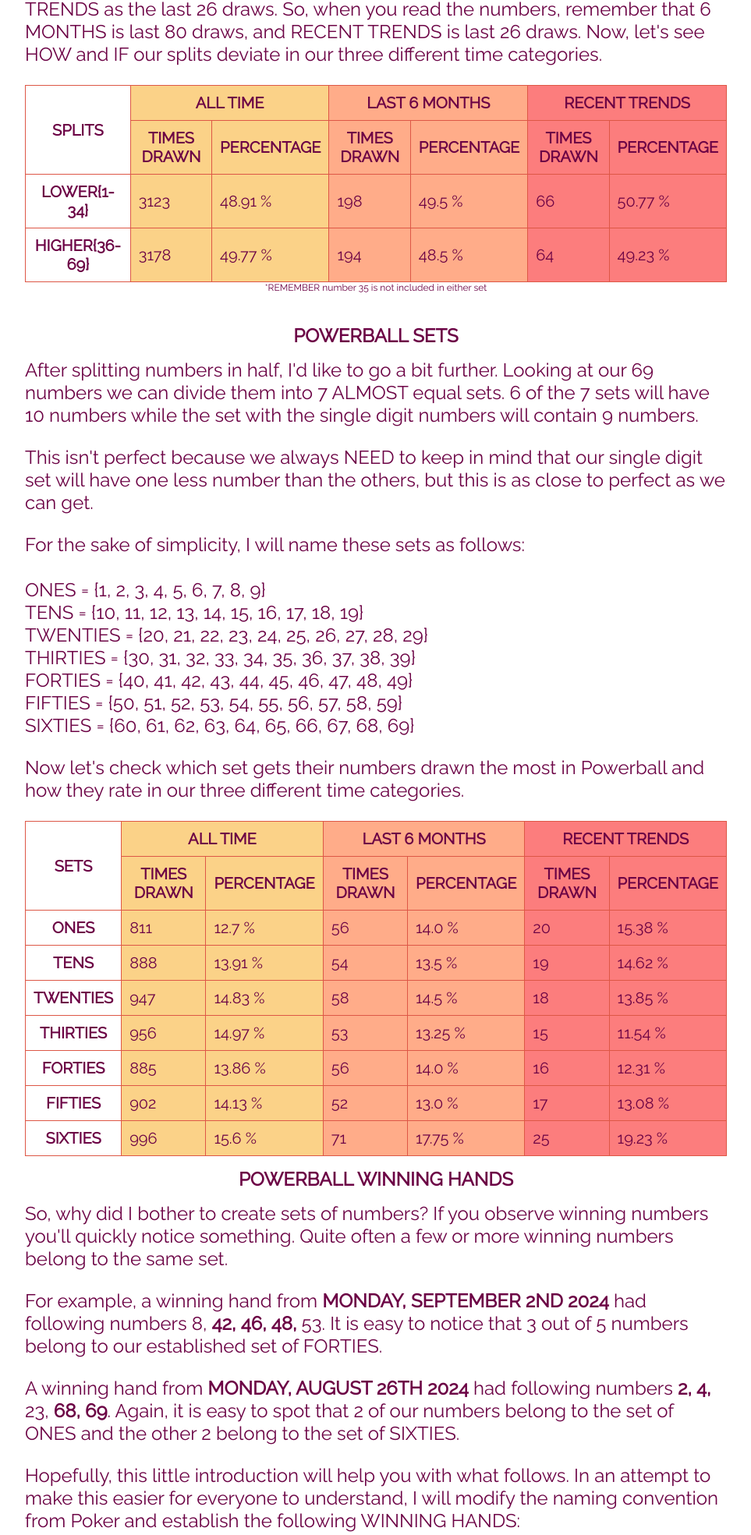
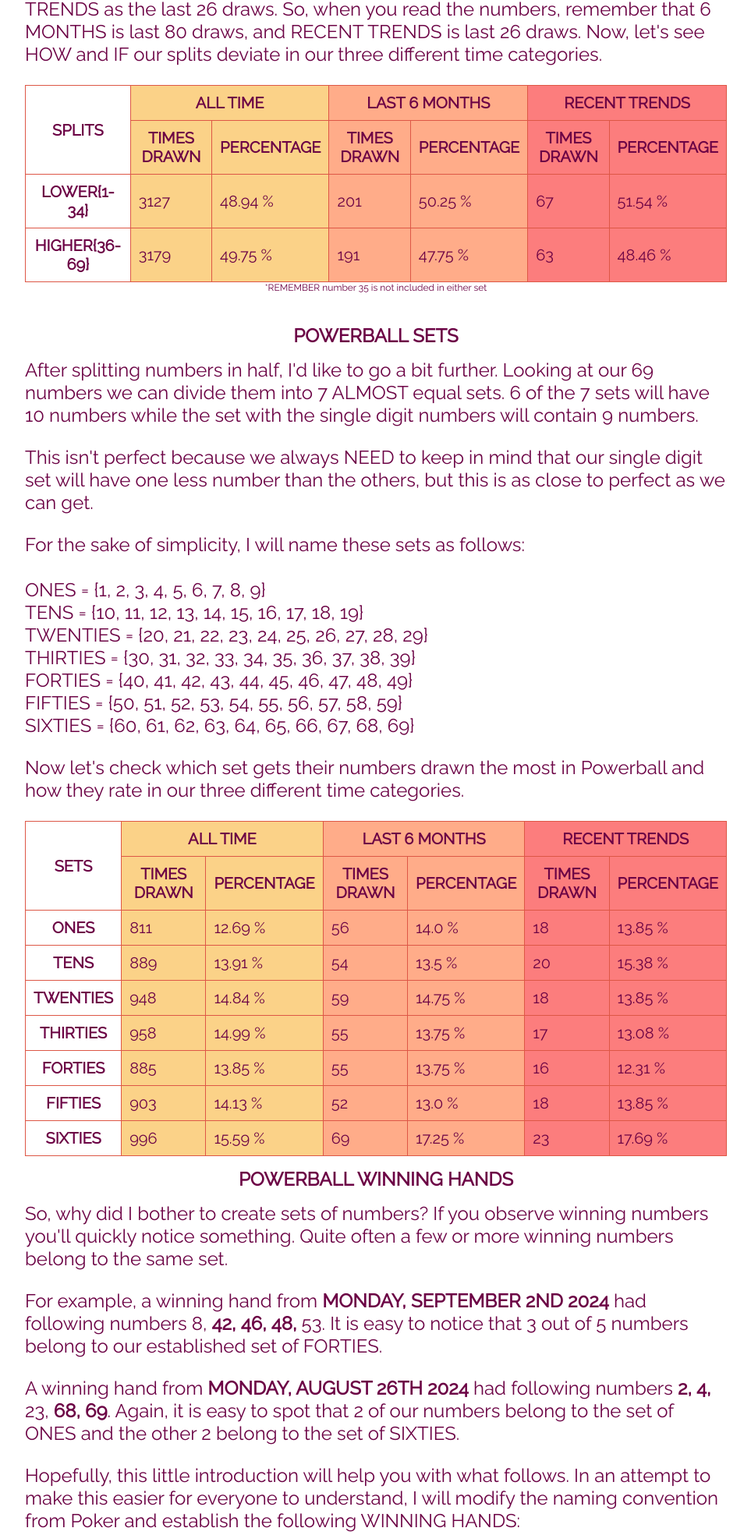
Before and after one commit to sasadjukic/powerball, a Flask app: page /winning_hands_white in a window 1280 px wide. Shown: the part 823-2792 px from the top of the page at 78% size, without its empty margins (158-1121 px from the left). Run offline with Flask 3, Linux system fonts and the light colour scheme.

Commit message:
nov 30 update

```diff
--- a/application/data/matrix_data.py
+++ b/application/data/matrix_data.py
@@ -2,26 +2,26 @@
 m_data = {
     1: [
         [
+            ['11/29/2025','19, 22, 30, 32, 59'],
             ['10/29/2025','4, 24, 49, 60, 65'],
             ['09/15/2025','14, 15, 32, 42, 49'],
             ['08/18/2025','15, 46, 61, 63, 64'],
-            ['04/19/2025','7, 25, 37, 39, 63'],
-            ['04/14/2025','3, 20, 30, 52, 62']
+            ['04/19/2025','7, 25, 37, 39, 63']
          ],
         [
             253, 170, 86, 64, 47, 21
          ],
         [
             3, 2, 5, 3, 5, 2, 3, 3, 6, 2,
-            2, 7, 3, 5, 4, 5, 7, 1, 4, 7,
-            6, 1, 5, 3, 3, 4, 2, 4, 5, 5,
-            5, 5, 3, 0, 2, 3, 2, 8, 4, 5,
+            2, 7, 3, 5, 4, 5, 7, 1, 5, 7,
+            6, 2, 5, 3, 3, 4, 2, 4, 5, 6,
+            5, 6, 3, 0, 2, 3, 2, 8, 4, 5,
             2, 3, 1, 4, 3, 4, 2, 2, 4, 1,
-            5, 10, 2, 3, 3, 4, 1, 4, 1, 3,
+            5, 10, 2, 3, 3, 4, 1, 4, 2, 3,
             6, 2, 8, 6, 4, 2, 1, 3, 2
          ],
         [
-            9, 28, 9, 4, 0, 0, 0
+            9, 29, 9, 4, 0, 0, 0
         ]
     ],
     2: [
--- a/application/data/powerball.csv
+++ b/application/data/powerball.csv
@@ -1276,3 +1276,4 @@ Draw Date,Winning Numbers,Red Ball,Multiplier
 11/22/2025,28 32 36 51 69,2,2
 11/24/2025,8 16 26 30 58,14,2
 11/26/2025,7 8 15 19 28,3,3
+11/29/2025,19 22 30 32 59,1,2
--- a/application/main/routes.py
+++ b/application/main/routes.py
@@ -132,20 +132,20 @@ def search():
 @powerball.route('/winning_hands_white', methods=['POST', 'GET'])
 def winning_hands_white():
     splits = {
-              'all-time': [3123, 3178, 6385],
-              'six-months': [198, 194, 400],
-              'recent-trends': [66, 64, 130]
+              'all-time': [3127, 3179, 6390],
+              'six-months': [201, 191, 400],
+              'recent-trends': [67, 63, 130]
             }
 
     sets = {
-            'all-time' : [811, 888, 947, 956, 885, 902, 996, 6385],
-            'six-months' : [56, 54, 58, 53, 56, 52, 71, 400],
-            'recent-trends' : [20, 19, 18, 15, 16, 17, 25, 130]
+            'all-time' : [811, 889, 948, 958, 885, 903, 996, 6390],
+            'six-months' : [56, 54, 59, 55, 55, 52, 69, 400],
+            'recent-trends' : [18, 20, 18, 17, 16, 18, 23, 130]
     }
 
     winning_hands = {
-                     'singles': [211, 18, 6], 'pairs': [658, 37, 13],
-                     'two_pairs': [240, 15, 4], 'three_of_set': [138, 8, 1],
+                     'singles': [211, 18, 6], 'pairs': [659, 37, 14],
+                     'two_pairs': [240, 15, 3], 'three_of_set': [138, 8, 1],
                      'full_house': [20, 2, 2], 'poker': [10, 0, 0], 'flush': [0, 0, 0]
                      }
     total_winning_hands = sum(values[0] for values in winning_hands.values())
@@ -153,8 +153,8 @@ def winning_hands_white():
     total_winning_hands_recent = sum(values[2] for values in winning_hands.values())
 
     pair_count = {
-                  1: [77, 2, 1], 10: [84, 3, 2], 20: [115, 6, 1], 30: [103, 2, 1],
-                  40: [81, 10, 4], 50: [92, 6, 2], 60: [105, 7, 2]
+                  1: [77, 2, 1], 10: [84, 3, 2], 20: [115, 6, 1], 30: [104, 3, 2],
+                  40: [81, 10, 4], 50: [92, 6, 2], 60: [105, 6, 2]
                 }
     total_pairs = sum(values[0] for values in pair_count.values())
     total_pairs_6 = sum(values[1] for values in pair_count.values())
@@ -176,15 +176,15 @@ def winning_hands_white():
 @powerball.route('/winning_hands_red', methods=['POST', 'GET'])
 def winning_hands_red():
     splits = {
-              'all-time': [630, 647, 1277],
-              'six-months': [33, 47, 80],
-              'recent-trends': [10, 16, 26]
+              'all-time': [631, 647, 1278],
+              'six-months': [34, 46, 80],
+              'recent-trends': [11, 15, 26]
             }
 
     sets = {
-            'all-time' : [451, 463, 363, 1277],
-            'six-months' : [24, 27, 29, 80],
-            'recent-trends' : [5, 14, 7, 26]
+            'all-time' : [452, 463, 363, 1278],
+            'six-months' : [25, 27, 28, 80],
+            'recent-trends' : [6, 13, 7, 26]
            }
 
     return render_template('winning_hands_red.html',
@@ -196,33 +196,33 @@ def winning_hands_red():
 def trends():
     white_numbers_6 = [
                        4, 5, 9, 6, 3, 5, 9, 10, 5, 4,
-                       5, 5, 6, 4, 7, 8, 5, 5, 5, 1,
-                       3, 4, 9, 4, 5, 3, 7, 13, 9, 3,
-                       6, 9, 7, 5, 8, 4, 6, 2, 3, 7,
-                       2, 5, 10, 8, 5, 3, 5, 5, 6, 7,
-                       7, 8, 9, 5, 2, 1, 4, 5, 4, 5,
-                       10, 10, 3, 9, 7, 7, 8, 5, 7
+                       5, 5, 5, 4, 7, 8, 5, 5, 6, 1,
+                       3, 5, 9, 4, 5, 3, 7, 13, 9, 4,
+                       6, 10, 7, 5, 8, 4, 6, 2, 3, 7,
+                       2, 5, 10, 8, 5, 3, 4, 5, 6, 7,
+                       7, 7, 9, 5, 2, 1, 4, 5, 5, 5,
+                       10, 10, 3, 8, 7, 7, 7, 5, 7
                     ]
 
     white_numbers_trends = [
-                        1, 2, 5, 1, 0, 2, 4, 4, 1, 3,
-                        1, 2, 3, 1, 1, 2, 3, 2, 1, 1,
-                        0, 2, 0, 1, 0, 2, 3, 6, 3, 1,
-                        1, 5, 1, 1, 0, 1, 1, 1, 3, 2,
+                        0, 2, 4, 1, 0, 2, 4, 4, 1, 3,
+                        1, 2, 3, 1, 1, 2, 3, 2, 2, 1,
+                        0, 3, 0, 1, 0, 2, 2, 6, 3, 2,
+                        1, 6, 1, 1, 0, 1, 1, 1, 3, 2,
                         0, 0, 4, 3, 0, 0, 3, 2, 2, 1,
-                        4, 2, 2, 2, 1, 0, 2, 3, 0, 4,
-                        1, 2, 0, 1, 3, 5, 4, 3, 2
+                        4, 2, 2, 2, 1, 0, 2, 3, 1, 3,
+                        1, 2, 0, 1, 2, 5, 4, 3, 2
                     ]
 
     red_numbers_6 = [
-                     3, 5, 4, 3, 4, 1, 0, 2, 2, 2,
+                     4, 5, 4, 3, 4, 1, 0, 2, 2, 2,
                      3, 3, 1, 4, 3, 1, 2, 3, 5, 4,
-                     4, 5, 5, 3, 7, 1
+                     4, 5, 5, 3, 6, 1
                     ]
 
     red_numbers_trends = [
-                          1, 2, 2, 0, 0, 0, 0, 0, 0, 2,
-                          1, 2, 0, 3, 2, 1, 0, 1, 2, 1,
+                          2, 2, 2, 0, 0, 0, 0, 0, 0, 2,
+                          1, 2, 0, 3, 2, 0, 0, 1, 2, 1,
                           1, 1, 3, 0, 0, 1
                          ]
 
@@ -253,18 +253,18 @@ def fun_facts():
 def probabilities():
     draw = next_draw().strftime('%m-%d-%Y')
     white_numbers = [
-                     6.63, 7.40, 7.69, 6.93, 6.08, 7.79, 6.79, 7.02, 6.87, 6.26,
-                     6.94, 8.27, 5.26, 6.81, 7.28, 7.21, 7.33, 7.18, 7.53, 7.01,
-                     8.06, 6.99, 8.19, 7.38, 6.11, 5.97, 7.93, 8.07, 6.57, 6.91,
-                     6.57, 9.20, 9.13, 6.06, 6.66, 8.08, 8.08, 6.97, 8.35, 7.82,
-                     6.80, 6.93, 6.97, 8.24, 7.04, 5.50, 7.58, 6.06, 6.05, 7.24,
-                     6.54, 7.63, 8.13, 6.97, 6.57, 6.38, 6.69, 6.31, 7.78, 6.89,
-                     9.24, 7.91, 8.37, 9.09, 6.60, 7.55, 7.72, 7.18, 8.66
+                     7.20, 7.55, 7.43, 6.97, 6.44, 7.40, 7.25, 6.84, 7.13, 7.06,
+                     7.06, 7.52, 5.06, 6.31, 6.77, 6.96, 7.32, 6.54, 7.33, 7.54,
+                     8.58, 7.22, 8.70, 7.08, 6.62, 5.42, 8.73, 8.21, 6.29, 6.71,
+                     7.08, 8.71, 8.63, 5.81, 6.34, 8.12, 8.02, 6.69, 7.60, 7.40,
+                     6.35, 6.86, 7.20, 8.42, 8.23, 5.96, 7.91, 6.80, 5.74, 7.08,
+                     6.28, 7.43, 7.88, 7.39, 6.78, 6.47, 6.47, 6.65, 7.74, 6.79,
+                     9.08, 8.46, 8.32, 8.90, 6.58, 7.54, 7.68, 7.02, 8.35
                      ]
     red_numbers = [
-                   4.11, 3.60, 3.92, 4.59, 4.72, 3.39, 3.32, 3.24, 4.48, 3.43,
-                   3.41, 3.35, 3.82, 4.68, 3.02, 2.97, 3.21, 4.59, 3.87, 4.48,
-                   4.59, 3.60, 3.38, 4.52, 3.96, 3.75
+                   4.16, 4.09, 4.06, 4.71, 4.15, 3.50, 3.43, 3.43, 4.15, 3.45,
+                   3.27, 3.34, 3.69, 4.74, 3.14, 3.01, 3.22, 4.21, 3.68, 4.15,
+                   4.32, 3.91, 3.34, 4.56, 4.79, 3.50
                    ]
     return render_template('probabilities.html',
                             draw=draw,
@@ -276,13 +276,13 @@ def probabilities():
 def predictions():
     draw = next_draw().strftime('%m-%d-%Y')
     white_numbers = [
-                     [3, 34, 36, 45, 46],
-                     [5, 16, 17, 24, 43],
-                     [4, 18, 31, 33, 61],
-                     [19, 37, 40, 57, 68],
-                     [28, 39, 47, 48, 67]
+                     [10, 12, 42, 48, 60],
+                     [3, 4, 35, 61, 67],
+                     [26, 27, 29, 38, 64],
+                     [9, 18, 22, 40, 53],
+                     [2, 5, 6, 43, 66]
                      ]
-    red_numbers = [11, 13, 14, 16, 25]
+    red_numbers = [6, 7, 11, 14, 22]
     return render_template('predictions.html',
                             draw=draw,
                             white_numbers=white_numbers,
--- a/application/templates/winning_hands.html
+++ b/application/templates/winning_hands.html
@@ -268,7 +268,7 @@
                     <td class="six-months">{{ (winning_hands['pairs'][1]/total_winning_hands_6 * 100)|round(2) }} %</td>
                     <td class="recent-trends">{{ winning_hands['pairs'][2] }}</td>
                     <td class="recent-trends">{{ (winning_hands['pairs'][2]/total_winning_hands_recent * 100)|round(2) }} %</td>
-                    <td class="extra-info">11-22-2025</td>
+                    <td class="extra-info">11-29-2025</td>
                     <td class="extra-info">Twenties</td>
                 </tr>
                 <tr>
@@ -397,7 +397,7 @@
                     <td class="six-months">{{ (pair_count[30][1]/total_pairs_6 * 100)|round(2) }} %</td>
                     <td class="recent-trends">{{ pair_count[30][2] }}</td>
                     <td class="recent-trends">{{ (pair_count[30][2]/total_pairs_recent * 100)|round(2) }} %</td>
-                    <td class="extra-info">11-22-2025</td>
+                    <td class="extra-info">11-29-2025</td>
                 </tr>
                 <tr>
                     <th scope="row">Forties</th>
```
